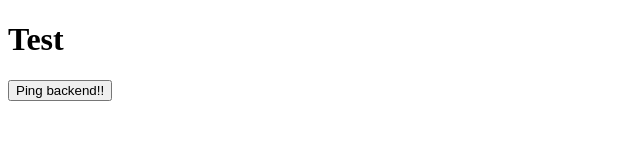
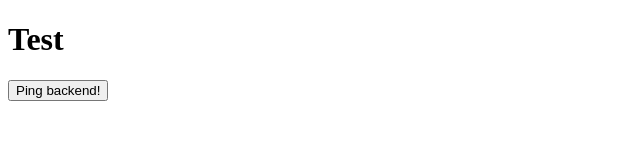
Before and after one commit to brycetolman54/TestHost, a plain HTML site: page index.html in a window 1280 px wide. Shown: the full height of the page, 0-640 px from the left. Drawn offline with Linux system fonts and the light colour scheme.

Commit message:
Deploying GitHub Pages

```diff
--- a/index.html
+++ b/index.html
@@ -2,7 +2,7 @@
 <html>
 <body>
   <h1>Test</h1>
-  <button onclick="ping()">Ping backend!!</button>
+  <button onclick="ping()">Ping backend!</button>
   <p id="out"></p>
 
   <script src="app.js"></script>
```
